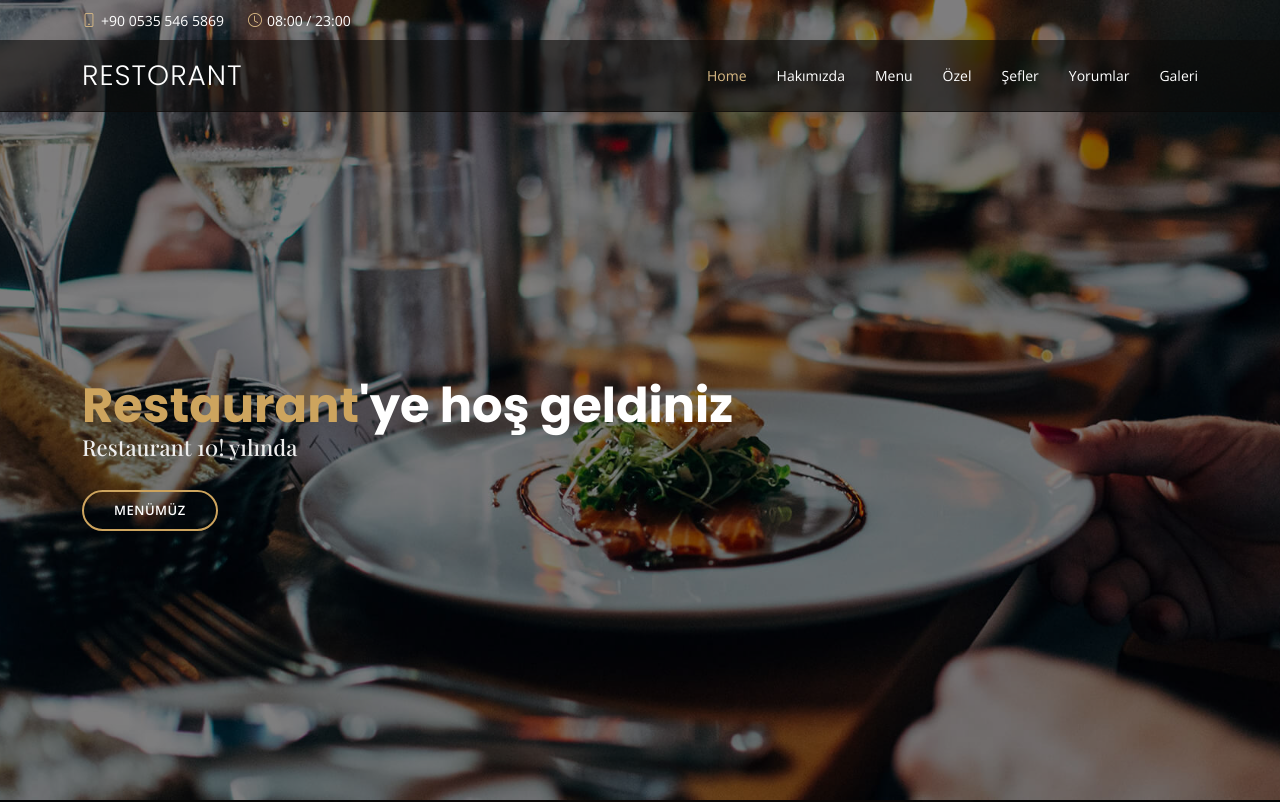
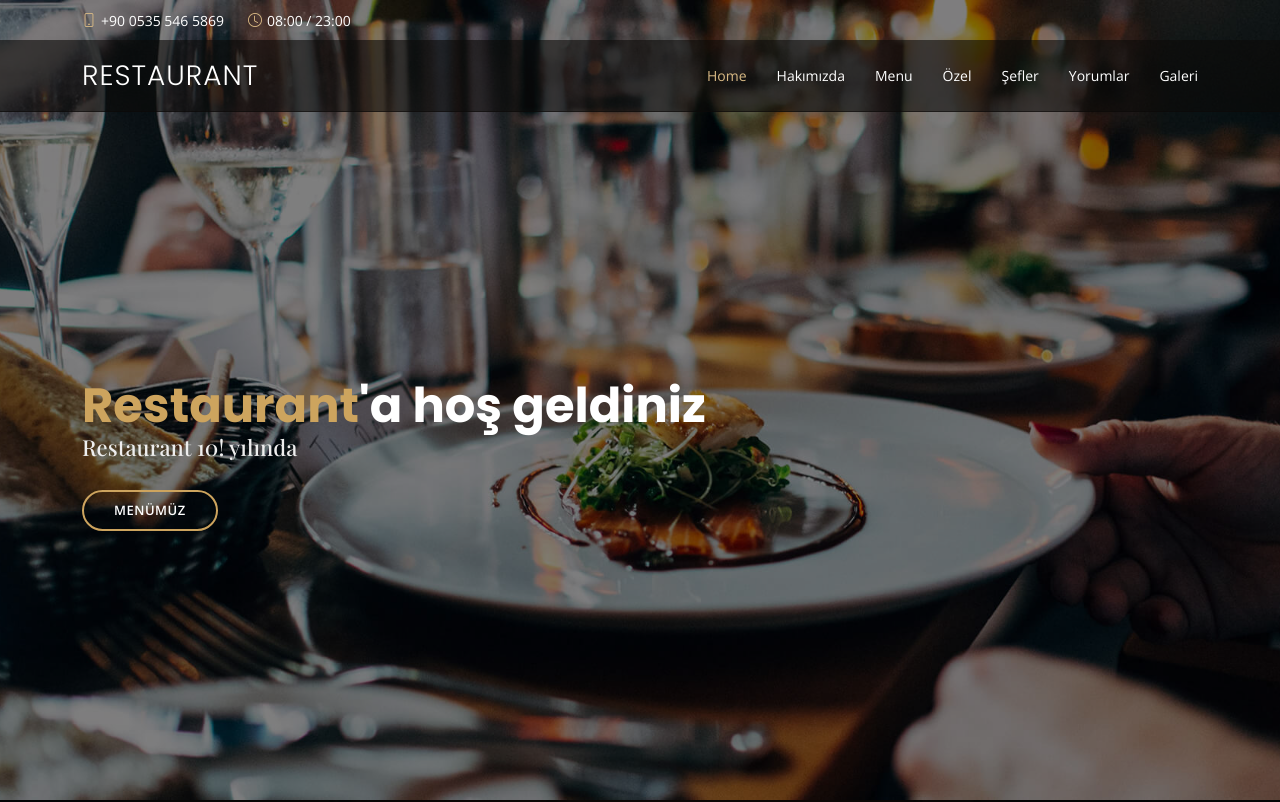
Before and after one commit to serdardyck/fa, a plain HTML site: page index.html in a window 1280 px wide. Shown: the top 802 px of the page. Drawn offline with nearby package versions, Linux system fonts and the light colour scheme; a web font is replaced by a local one.

Commit message:
Update index.html

```diff
--- a/index.html
+++ b/index.html
@@ -5,7 +5,7 @@
   <meta charset="utf-8">
   <meta content="width=device-width, initial-scale=1.0" name="viewport">
 
-  <title>Test-Restorant</title>
+  <title>Test-Restaurant</title>
   <meta content="" name="description">
   <meta content="" name="keywords">
 
@@ -46,7 +46,7 @@
   <header id="header" class="fixed-top d-flex align-items-cente">
     <div class="container-fluid container-xl d-flex align-items-center justify-content-lg-between">
 
-      <h1 class="logo me-auto me-lg-0"><a href="index.html">Restorant</a></h1>
+      <h1 class="logo me-auto me-lg-0"><a href="index.html">Restaurant</a></h1>
 
       <nav id="navbar" class="navbar order-last order-lg-0">
         <ul>
@@ -69,7 +69,7 @@
     <div class="container position-relative text-center text-lg-start" data-aos="zoom-in" data-aos-delay="100">
       <div class="row">
         <div class="col-lg-8">
-          <h1><span>Restaurant</span>'ye hoş geldiniz</h1>
+          <h1><span>Restaurant</span>'a hoş geldiniz</h1>
           <h2>Restaurant 10! yılında </h2>
 
           <div class="btns">
```
